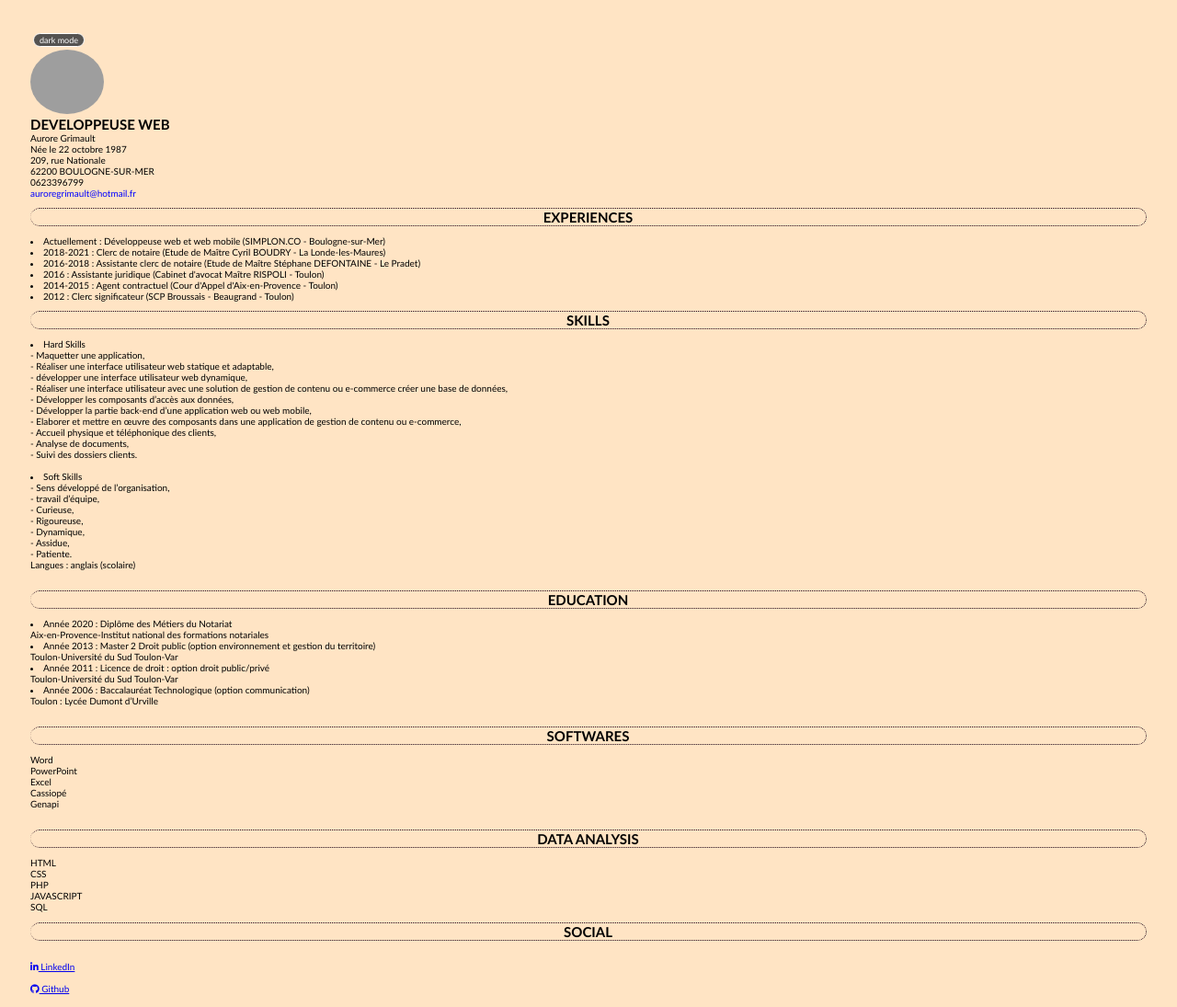
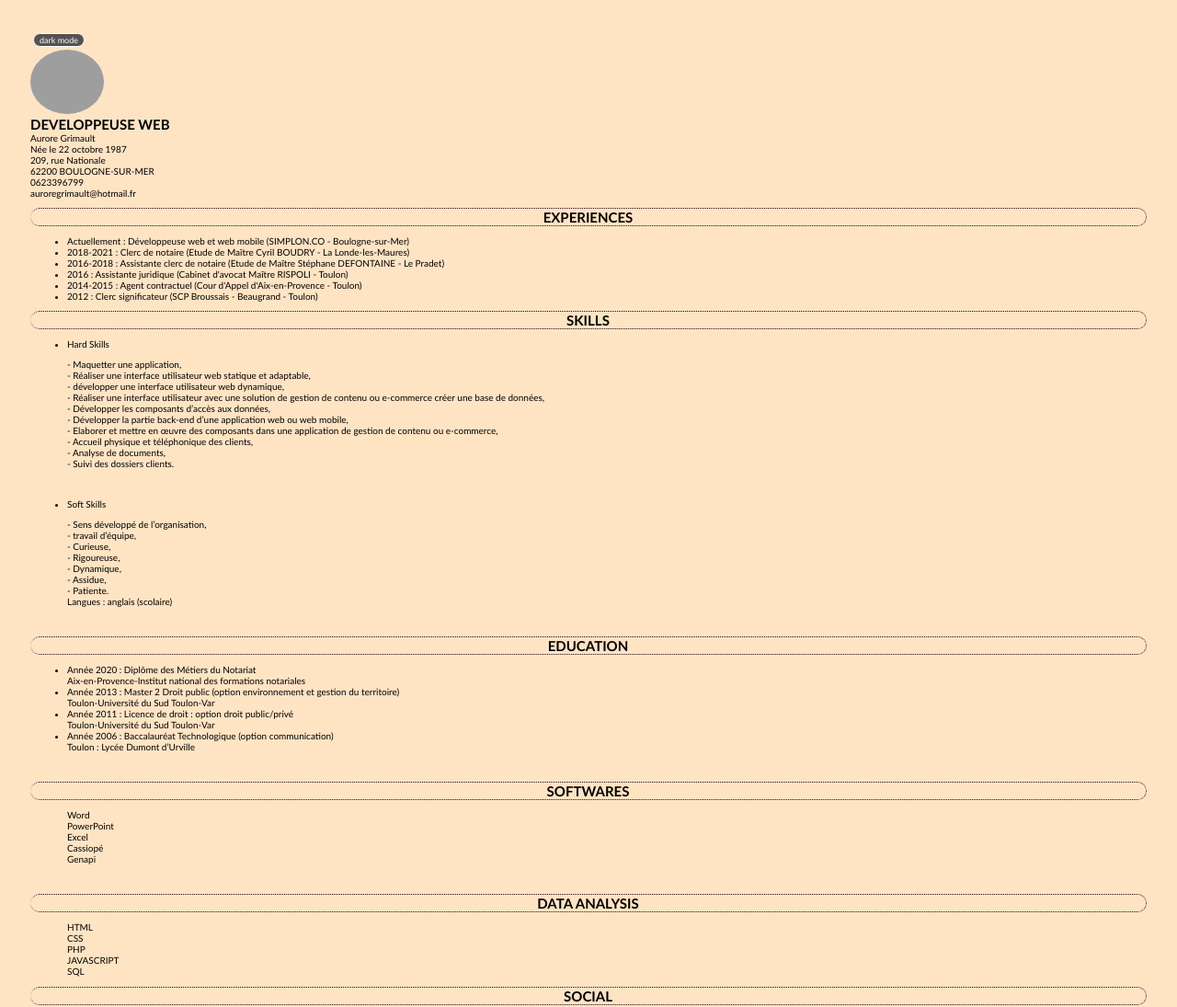
Before and after one commit to Aurore-Grimault/Aurore-GrimaultCV, a plain HTML site: page index.html in a window 1280 px wide. Shown: the top 1095 px of the page at 92% size. Drawn offline with Linux system fonts and the light colour scheme; grey boxes are pictures that could not be loaded.

Commit message:
commit 0.23

```diff
--- a/index.html
+++ b/index.html
@@ -11,102 +11,91 @@
 <body>
 <button onclick="myFunction()" type="button">dark mode</button>
 <div class="intro">
-  <img src="https://i.goopics.net/5aziv9.png" height="70px" width="80px">
+  <img src="https://i.goopics.net/5aziv9.png" alt="" width="80" height="70">
   <div class="prof"><strong>DEVELOPPEUSE WEB</strong></div>
   <div class="identity">Aurore Grimault</div>
   <div class="birth">Née le 22 octobre 1987</div>
 </div>
 <div class="contactinfo">
   <div class="data">
-      209, rue Nationale <br/>
-      62200 BOULOGNE-SUR-MER <br/>
+      209, rue Nationale <br>
+      62200 BOULOGNE-SUR-MER <br>
   </div>
   <div class="data">
-    0623396799
-  </div>
-  <div class="data">
-     <font color="blue">auroregrimault@hotmail.fr</font>
-  </div></div> </p>
+    0623396799 <br>
+    auroregrimault@hotmail.fr <br>
+  </div></div>
 <h1><div class="experiences">EXPERIENCES</div></h1>
-          <div class="date">  <li>Actuellement : Développeuse web et web mobile (SIMPLON.CO - Boulogne-sur-Mer)</div>
-              </li></div>
-          <div class="date"> <li>2018-2021 : Clerc de notaire (Etude de Maître Cyril BOUDRY - La Londe-les-Maures)</div>
-          </li></div>
-          <div class="date"><li>2016-2018 : Assistante clerc de notaire (Etude de Maître Stéphane DEFONTAINE - Le Pradet)</div>
-           </li></div>
-          <div class="date"><li>2016 : Assistante juridique (Cabinet d'avocat Maître RISPOLI - Toulon)</div>
-          </li></div>
-          <div class="date"><li>2014-2015 : Agent contractuel (Cour d'Appel d'Aix-en-Provence - Toulon)</div>
-          </li></div>
-          <div class="date"><li>2012 : Clerc significateur (SCP Broussais - Beaugrand - Toulon)</div>
-          </li> </div>
-</div>
+         <ul> <div class="date">  <li>Actuellement : Développeuse web et web mobile (SIMPLON.CO - Boulogne-sur-Mer)</li></div>
+          <div class="date"> <li>2018-2021 : Clerc de notaire (Etude de Maître Cyril BOUDRY - La Londe-les-Maures)</li></div>
+          <div class="date"><li>2016-2018 : Assistante clerc de notaire (Etude de Maître Stéphane DEFONTAINE - Le Pradet)</li></div>
+          <div class="date"><li>2016 : Assistante juridique (Cabinet d'avocat Maître RISPOLI - Toulon)</li></div>
+          <div class="date"><li>2014-2015 : Agent contractuel (Cour d'Appel d'Aix-en-Provence - Toulon)</li></div>
+          <div class="date"><li>2012 : Clerc significateur (SCP Broussais - Beaugrand - Toulon)</li></ul></div>
 <h1><div class="subheading">SKILLS</div></h1>
 <div class="skills"></div>
-
           <div class="skill_name">
-            <li>  Hard Skills </li>
+           <ul><li>  Hard Skills </li></ul>
           </div>
           <div class="skill_prog">
           </div>
-          <div class="skill_per">
-              - Maquetter une application, <br/>
-              - Réaliser une interface utilisateur web statique et adaptable,<br/>
-              - développer une interface utilisateur web dynamique,<br/>
-              - Réaliser une interface utilisateur avec une solution de gestion de contenu ou e-commerce créer une base de données,<br/>
-              - Développer les composants d’accès aux données,<br/>
-              - Développer la partie back-end d’une application web ou web mobile,<br/>
-              - Elaborer et mettre en œuvre des composants dans une application de gestion de contenu ou e-commerce,<br/>
-              - Accueil physique et téléphonique des clients,<br/>
-              - Analyse de documents,<br/>
-              - Suivi des dossiers clients.<br/>
-              </div>
-     <br/>
-
+          <div class="skill_per"> <ul>
+              - Maquetter une application, <br>
+              - Réaliser une interface utilisateur web statique et adaptable,<br>
+              - développer une interface utilisateur web dynamique,<br>
+              - Réaliser une interface utilisateur avec une solution de gestion de contenu ou e-commerce créer une base de données,<br>
+              - Développer les composants d’accès aux données,<br>
+              - Développer la partie back-end d’une application web ou web mobile,<br>
+              - Elaborer et mettre en œuvre des composants dans une application de gestion de contenu ou e-commerce,<br>
+              - Accueil physique et téléphonique des clients,<br>
+              - Analyse de documents,<br>
+              - Suivi des dossiers clients.<br>
+              </ul></div>
+     <br>
           <div class="skill_name">
-             <li> Soft Skills</li>
+            <ul> <li> Soft Skills</li> </ul>
           </div>
           <div class="skill_prog">
               <span style="width: 70%;"></span>
           </div>
-          <div class="skill_per">
-              - Sens développé de l’organisation,<br/>
-              - travail d’équipe,<br/>
-              - Curieuse,<br/>
-              - Rigoureuse,<br/>
-              - Dynamique,<br/>
-              - Assidue,<br/>
-              - Patiente.<br/>
-              Langues : anglais (scolaire)<br/>
-              </div>
-      <br/>
+          <div class="skill_per"><ul>
+              - Sens développé de l’organisation,<br>
+              - travail d’équipe,<br>
+              - Curieuse,<br>
+              - Rigoureuse,<br>
+              - Dynamique,<br>
+              - Assidue,<br>
+              - Patiente.<br>
+              Langues : anglais (scolaire)<br>
+              </ul></div>
+      <br>
 <h1><div class="skill_name"> EDUCATION </div></h1>
 <div class="skill_prog"> </div>
           <div class="skill_prog">
-         <li>Année 2020 : Diplôme des Métiers du Notariat <br/>
-          Aix-en-Provence-Institut national des formations notariales<br/></li>
-          <li>Année 2013 : Master 2 Droit public (option environnement et gestion du territoire) <br/>
-          Toulon-Université du Sud Toulon-Var<br/></li>
-          <li>Année 2011 : Licence de droit : option droit public/privé<br/>
-          Toulon-Université du Sud Toulon-Var<br/></li>
-          <li>Année 2006 : Baccalauréat Technologique (option communication)<br/>
-          Toulon : Lycée Dumont d’Urville <br/></li>
-          </div><br/>
+        <ul> <li>Année 2020 : Diplôme des Métiers du Notariat <br>
+          Aix-en-Provence-Institut national des formations notariales<br></li>
+          <li>Année 2013 : Master 2 Droit public (option environnement et gestion du territoire) <br>
+          Toulon-Université du Sud Toulon-Var<br></li>
+          <li>Année 2011 : Licence de droit : option droit public/privé<br>
+          Toulon-Université du Sud Toulon-Var<br></li>
+          <li>Année 2006 : Baccalauréat Technologique (option communication)<br>
+          Toulon : Lycée Dumont d’Urville <br></li>
+          </ul></div><br>
 <h1><div class="skill_name"> SOFTWARES </div></h1>
 <div class="skill_prog"></div>
-          <div class="skill_per">Word<br/>
-              PowerPoint<br/>
-              Excel<br/>
-              Cassiopé<br/>
-              Genapi<br/>
-              </div><br/>
+          <div class="skill_per"><ul>Word<br>
+              PowerPoint<br>
+              Excel<br>
+              Cassiopé<br>
+              Genapi<br>
+              </ul></div><br>
 <h1><div class="skill_name"> DATA ANALYSIS </div></h1>
 <div class="skill_prog">
-          <div class="skill_per">HTML<br/>
-              CSS<br/>
-              PHP<br/>
-              JAVASCRIPT<br/>
-              SQL<br/>
+          <div class="skill_per"><ul>HTML<br>
+              CSS<br>
+              PHP<br>
+              JAVASCRIPT<br>
+              SQL<br></ul>
               </div>
 </div>
 <h1><div class="subheading">SOCIAL</div></h1>
```
